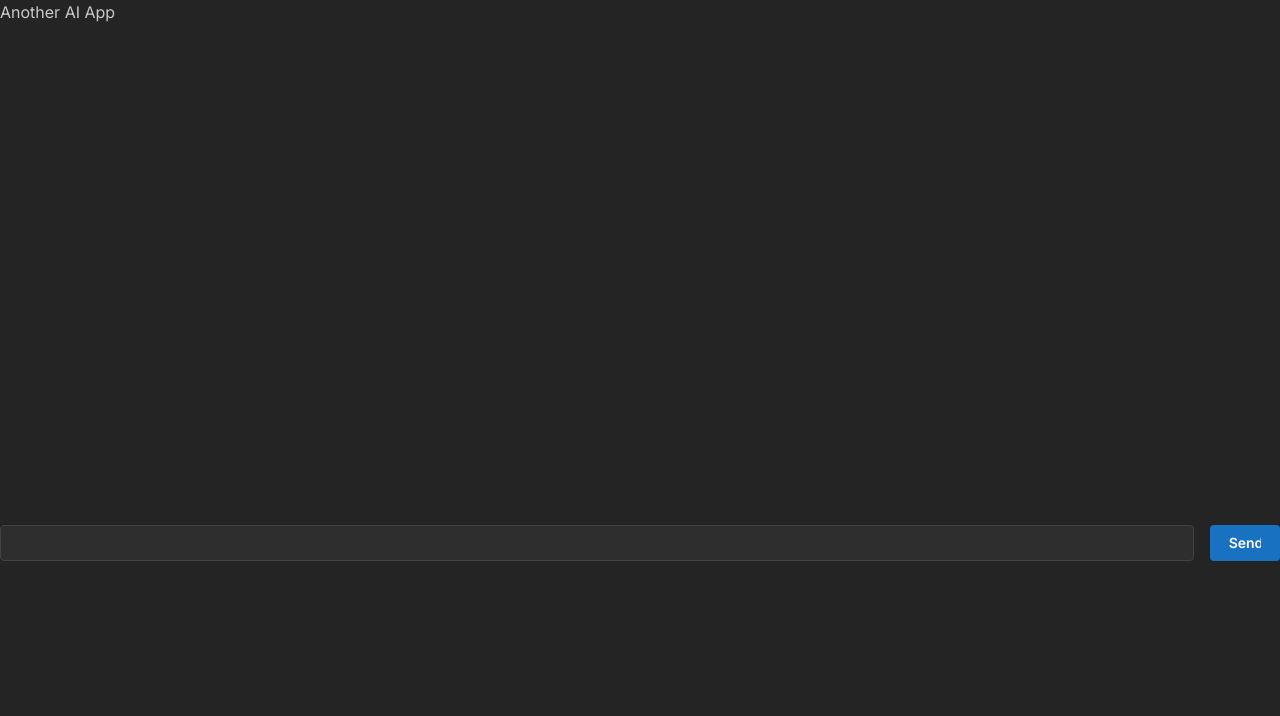
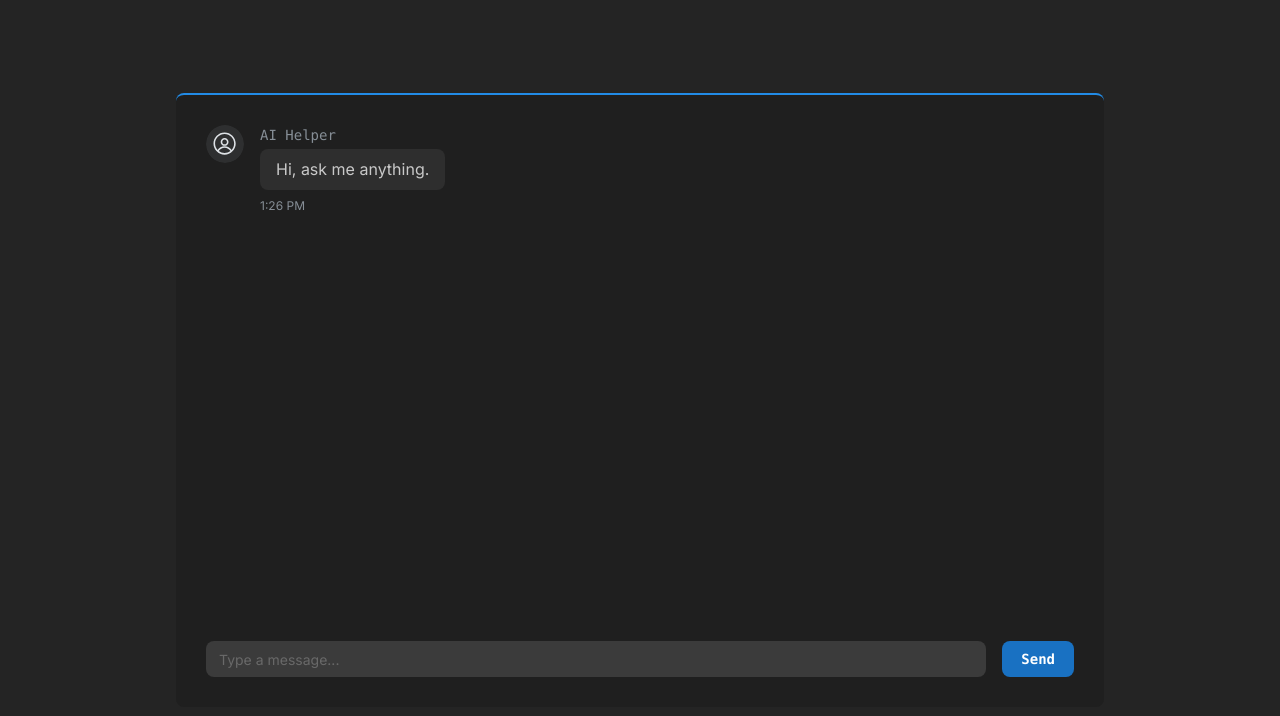
Before and after one commit to cysmix12/another-ai-app, a Next.js app: page / in a window 1280 px wide. Shown: the top 716 px of the page. Built offline with nearby package versions, Linux system fonts and the light colour scheme.

Commit message:
feat: add presentable design

```diff
--- a/app/layout.tsx
+++ b/app/layout.tsx
@@ -9,6 +9,7 @@ const primaryFont = Inter({ subsets: ['latin'] });
 const theme = createTheme({
   scale: 1,
   fontFamily: primaryFont.style.fontFamily,
+  defaultRadius: 'md',
 });
 
 export const metadata: Metadata = {
--- a/app/page.tsx
+++ b/app/page.tsx
@@ -2,14 +2,25 @@
 
 import { useRef, useEffect } from 'react';
 import { useChat } from 'ai/react';
-import { Flex, ScrollAreaAutosize, Text } from '@mantine/core';
+import { useMantineTheme } from '@mantine/core';
+import { Flex, ScrollAreaAutosize, Paper, Container, Stack } from '@mantine/core';
 
 import { ChatMessage, InputArea } from '@/components';
 
 const Home = () => {
   const viewportRef = useRef<HTMLDivElement>(null);
 
+  const theme = useMantineTheme();
+
   const { input, setInput, append, messages } = useChat({
+    initialMessages: [
+      {
+        id: 'initial',
+        role: 'assistant',
+        content: 'Hi, ask me anything.',
+        createdAt: new Date(),
+      },
+    ],
     api: '/api/ai',
   });
 
@@ -29,9 +40,17 @@ const Home = () => {
   }, [messages]);
 
   return (
-    <>
-      <Text>Another AI App</Text>
-      <ScrollAreaAutosize viewportRef={viewportRef} h={500} mah={500}>
+    <Container component={Flex} mih="100vh" mah="100vh" direction="column" align="center" justify="center">
+      <Stack
+        component={Paper}
+        w="100%"
+        bg="dark"
+        p={30}
+        style={{
+          borderTop: `2px solid ${theme.colors.blue[6]}`,
+        }}
+      >
+        <ScrollAreaAutosize viewportRef={viewportRef} h={500} mah={500} offsetScrollbars>
           <Flex direction="column" gap={16}>
             {messages.map((message) => (
               <ChatMessage key={message.id} message={message} />
@@ -39,7 +58,8 @@ const Home = () => {
           </Flex>
         </ScrollAreaAutosize>
         <InputArea value={input} onChange={setInput} onSubmit={handleSubmit} />
-    </>
+      </Stack>
+    </Container>
   );
 };
 
--- a/components/ChatMessage.tsx
+++ b/components/ChatMessage.tsx
@@ -1,6 +1,6 @@
 import { Message } from '@ai-sdk/ui-utils';
-import { Paper, Avatar, Flex, TypographyStylesProvider, Transition } from '@mantine/core';
-import { useMounted } from '@mantine/hooks';
+import { Paper, Avatar, Flex, Stack, Text, TypographyStylesProvider } from '@mantine/core';
+import { format } from 'date-fns';
 import Markdown from 'markdown-to-jsx';
 
 interface WithMarkdownProps {
@@ -24,25 +24,32 @@ interface ChatMessageProps {
 export const ChatMessage = (props: ChatMessageProps) => {
   const { message } = props;
 
-  const isMounted = useMounted();
-
   const isUser = message.role === 'user';
 
   return (
     <Flex gap={16} direction={isUser ? 'row-reverse' : 'row'}>
       <Avatar />
-      <Transition
-        mounted={isMounted}
-        timingFunction="ease"
-        duration={400}
-        transition={isUser ? 'pop-top-right' : 'pop-top-left'}
-      >
-        {(styles) => (
-          <Paper p={16} maw="80%" withBorder style={styles}>
-            {isUser ? message.content : <WithMarkdown content={message.content} />}
-          </Paper>
-        )}
-      </Transition>
+      <Stack maw="75%" gap={4}>
+        <Text size="sm" c="gray.6" ta={isUser ? 'right' : 'left'} ff="monospace">
+          {isUser ? 'Me' : 'AI Helper'}
+        </Text>
+        <Paper py={8} px={16} bg={isUser ? 'blue.9' : 'dark.6'}>
+          {isUser ? (
+            <Text
+              style={{
+                wordBreak: 'break-all',
+              }}
+            >
+              {message.content}
+            </Text>
+          ) : (
+            <WithMarkdown content={message.content} />
+          )}
+        </Paper>
+        <Text size="xs" c="gray.6" mt={4} ta={isUser ? 'right' : 'left'}>
+          {format(message.createdAt as Date, 'p')}
+        </Text>
+      </Stack>
     </Flex>
   );
 };
--- a/components/InputArea.tsx
+++ b/components/InputArea.tsx
@@ -22,9 +22,13 @@ export const InputArea = (props: InputAreaProps) => {
   return (
     <Flex component="form" gap={16} onSubmit={handleSubmit}>
       <Box w="100%">
-        <Input value={value} onChange={handleChange} />
+        <Input variant="filled" placeholder="Type a message..." value={value} onChange={handleChange} />
       </Box>
-      <Button type="submit">Send</Button>
+      <Box>
+        <Button type="submit" ff="monospace">
+          Send
+        </Button>
+      </Box>
     </Flex>
   );
 };
--- a/package.json
+++ b/package.json
@@ -15,6 +15,7 @@
     "@mantine/core": "^7.13.0",
     "@mantine/hooks": "^7.13.0",
     "ai": "^3.4.2",
+    "date-fns": "^4.1.0",
     "markdown-to-jsx": "^7.5.0",
     "next": "14.2.13",
     "react": "^18",
```
Also changed, not shown: 1 other file (tests, documents, lock files or other folders). Lines whose indentation alone changed are shown as unchanged.
